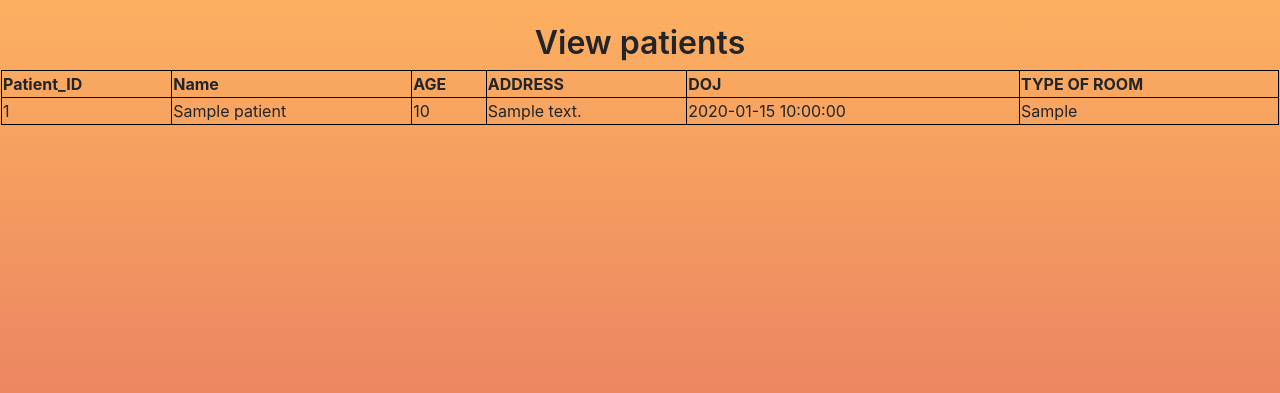
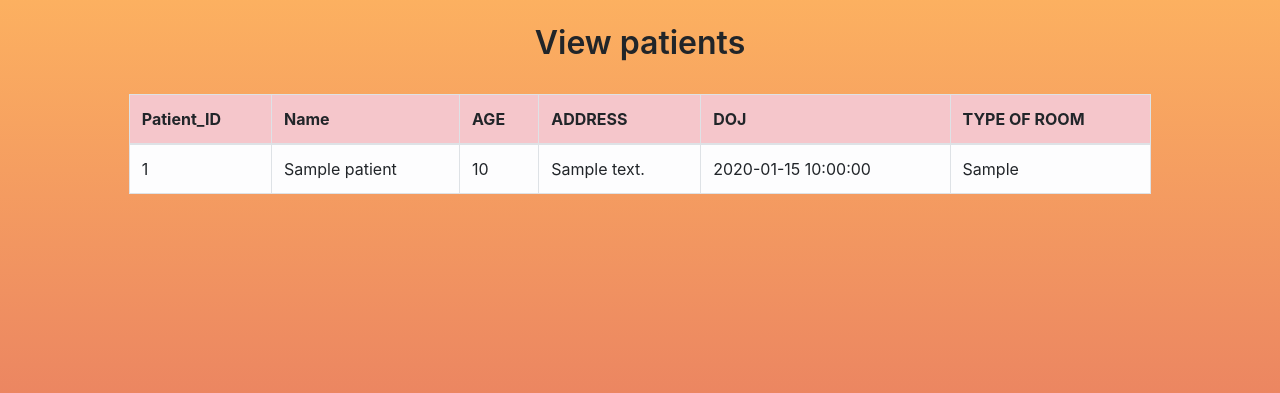
Before and after one commit to varshithrajbasa/hydhospital, a Flask app: page /view_all_patients in a window 1280 px wide. Shown: the part 72-465 px from the top of the page. Run offline with Flask 2, Linux system fonts and the light colour scheme; tables that the repository leaves empty or names only in its code hold one stand-in row (values such as "Sample post"); some libraries are stand-ins or nearby versions.

Commit message:
Fixed table styling

```diff
--- a/templates/view_all_patients.html
+++ b/templates/view_all_patients.html
@@ -1,13 +1,16 @@
 {% extends "header/header.html" %} {% block content %}
 <style>
-table, th, td {
+    table,
+    th,
+    td {
         border: 1px solid black;
     }
 </style>
 <h2 class="page_head">View patients</h2>
+<br>
 <div class="form-group row  justify-content-md-center">
-<table style="width:100%">
-    <thead>
+    <table class="table table-bordered" style="margin: 0 auto; width: 80%;">
+        <thead class="table-danger">
             <tr>
                 <th>Patient_ID</th>
                 <th>Name</th>
@@ -17,7 +20,7 @@ table, th, td {
                 <th>TYPE OF ROOM</th>
             </tr>
         </thead>
-    <tbody>
+        <tbody class="table-light">
             {% for row in value %}
             <tr>
                 <td>{{row[0]}}</td>
```
Lines whose indentation alone changed are shown as unchanged.
